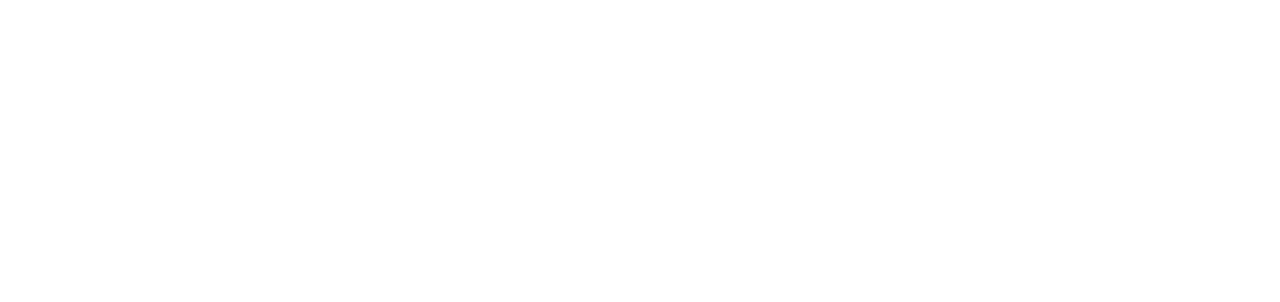
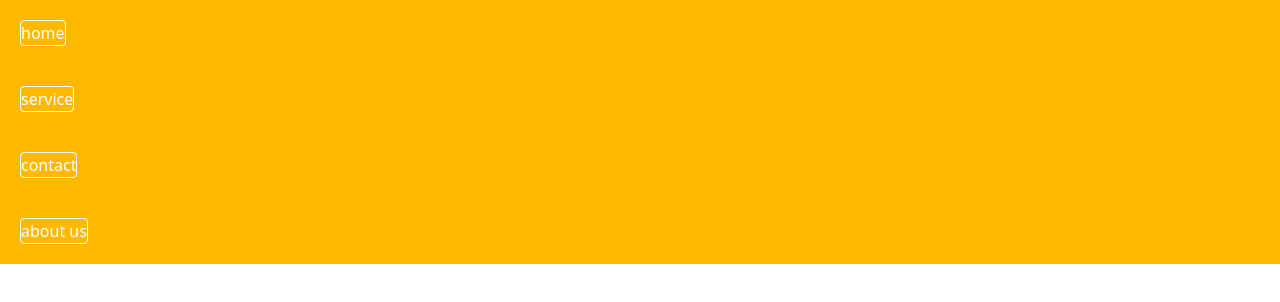
Before and after one commit to system-Barinda/React-project-of-learning, a React (Vite) app in the folder React_learning/: page / in a window 1280 px wide. Shown: the top 302 px of the page. Built offline with nearby package versions, Linux system fonts and the light colour scheme.

Commit message:
chore:all related to the useContext

```diff
--- a/React_learning/src/components/DashboardUseContext.jsx
+++ b/React_learning/src/components/DashboardUseContext.jsx
@@ -1,7 +1,17 @@
+import { useContext } from "react"
+import usercontext from "./componetUserContext"
 export default function DashBoardUseContext(){
+    const user = useContext(usercontext)
+    const menu = user.map((user) => {
+        return(
+            <header key={user} className="flex gap-1 bg-amber-400 text-white">
+                <div className="m-5 border rounded ">{user}</div>
+            </header>
+        )
+    })
     return(
         <>
-
+          {menu}
         </>
     )
 }
```
